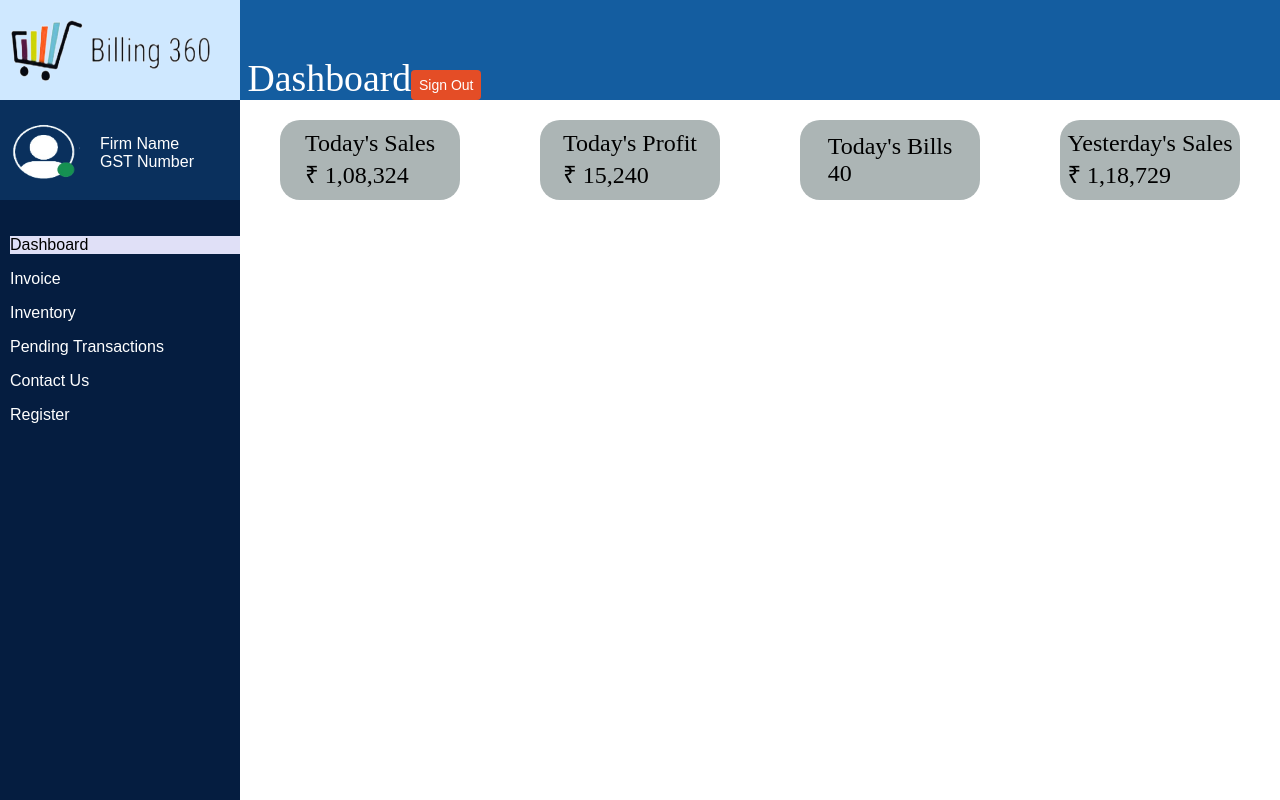
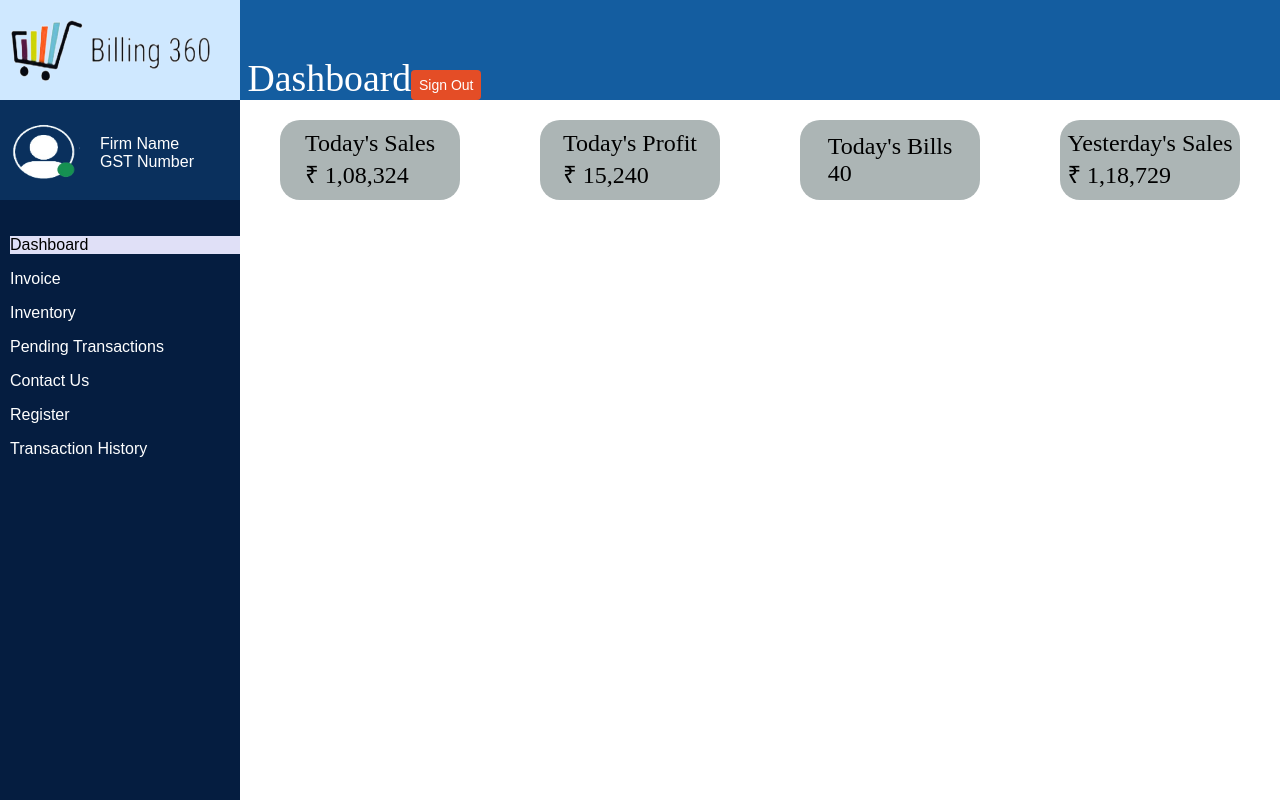
Before and after one commit to entrymaster/kpkb-cms, a React (Create React App) app in the folder frontend/: page /dashboard in a window 1280 px wide. Shown: the top 800 px of the page. Built offline with nearby package versions, Linux system fonts and the light colour scheme.

Commit message:
added transaction history empty page

```diff
--- a/frontend/src/Dashboard.js
+++ b/frontend/src/Dashboard.js
@@ -45,6 +45,9 @@
           </p>
           <p>
           <Link to="/Register" style={{color: "white", textDecoration: 'none'}}>Register</Link>
+          </p>
+          <p>
+          <Link to="/TransactionHistory" style={{color: "white", textDecoration: 'none'}}>Transaction History</Link>
           </p>
         </div>
       </div>
```
